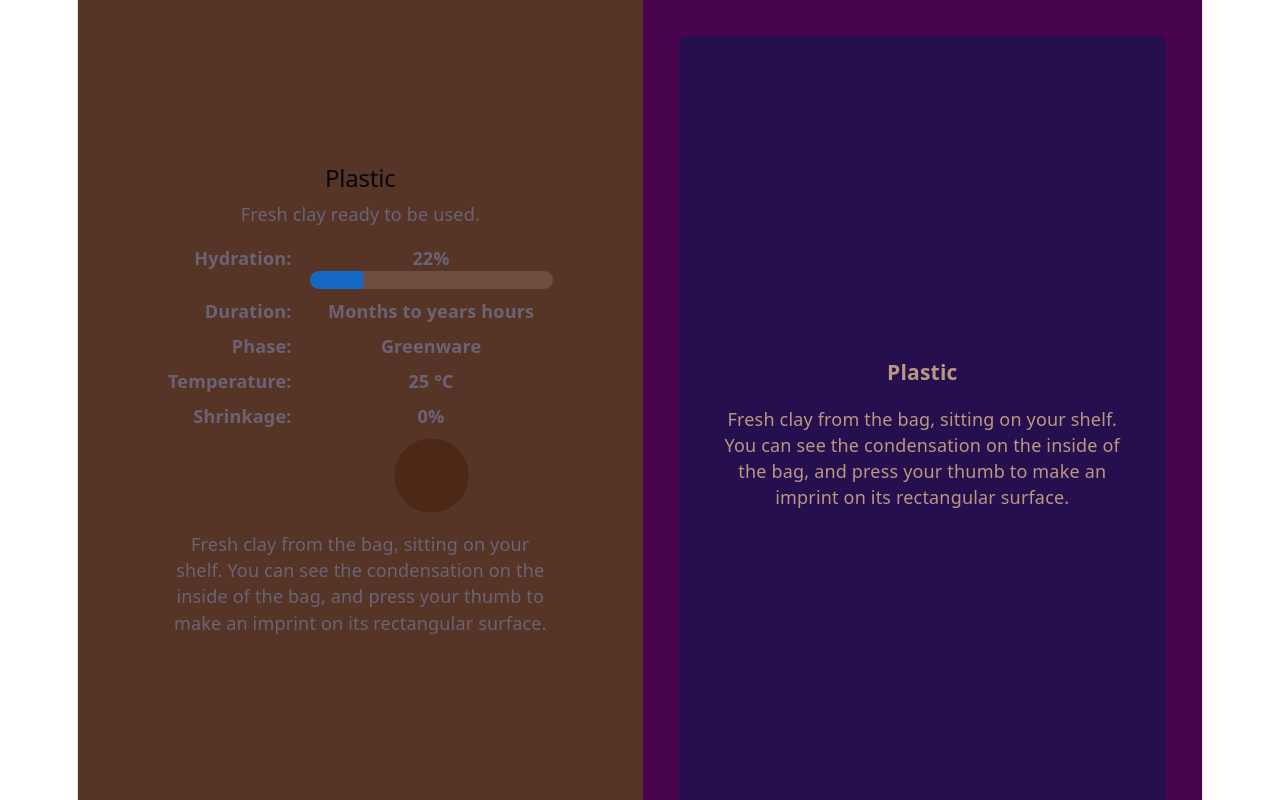
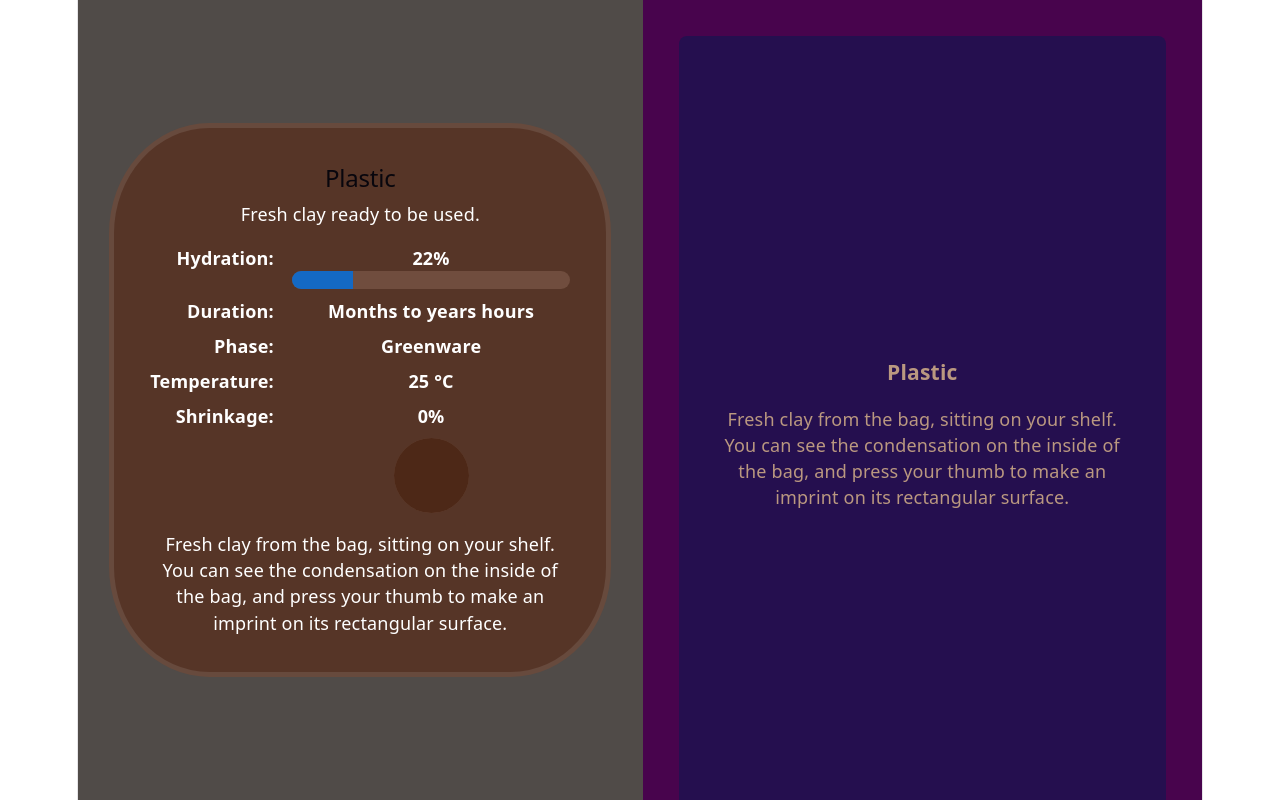
Before and after one commit to Vebop/epo-hw, a React (Vite) app: page / in a window 1280 px wide. Shown: the top 800 px of the page. Built offline with nearby package versions, Linux system fonts and the light colour scheme.

Commit message:
Section metrics card separate from its background

```diff
--- a/src/App.css
+++ b/src/App.css
@@ -5,6 +5,7 @@
     --color-kiln-glow-hot: 0 0 60px rgb(189, 43, 43);
 
     --color-background-clay: #563527; /* orange-brown */
+    --color-background: #504b48;
 
     --color-water: #1469c4; /* blue */
     --color-background-icons: #704d3e; /* brown */
@@ -21,15 +22,15 @@
 
  .visual-panel {
    position: sticky;
+   display: flex;
    top: 0;
    height: 100vh;
+   width: 50vw;
    margin: 0;
    box-sizing: border-box;
-   width: 50vw;
-   display: flex;
    flex-direction: column;
    justify-content: center;
-   background-color: var(--color-background-clay);
+   background-color: var(--color-background);
    padding: 3rem;
    align-items: center;
  }
@@ -60,10 +61,13 @@
 
  .ceramic-visual {
     padding: 2rem;
+    color:white;
     background-color: var(--color-background-clay);
+    border-radius: 20%;
+    border: 5px solid rgba(255, 255, 255, 0.1);
     transition: background-color 0.8s ease-out, box-shadow 0.8s ease-out;
     max-width: 420px;
-    border-radius: 20%;
+    width: 100%;
     align-self: center;
 
  }
```
